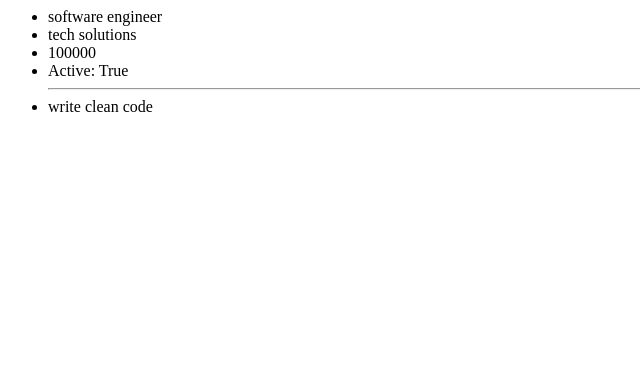
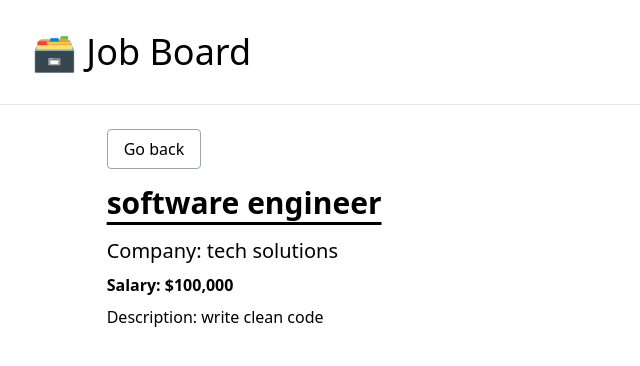
Before and after one commit to mbrychczynski/Job_Board_Django, a Django app: page /job/2/ in a window 1280 px wide. Shown: the top 366 px of the page, without its empty margins (0-640 px from the left). Run offline with Django 5.2, Linux system fonts and the light colour scheme; data comes from the database, SQL or seed files in the repository; some libraries are stand-ins or nearby versions.

Commit message:
Styling to Our Home and Detail Job Page

```diff
--- /dev/null
+++ b/job_board/templates/job_board/_base.html
@@ -0,0 +1,25 @@
+<!DOCTYPE html>
+<html lang="en">
+<head>
+    <meta charset="UTF-8">
+    <meta http-equiv="X-UA-Compatible" content="IE=edge">
+    <meta name="viewport" content="width=device-width, initial-scale=1.0">
+    <title>Job Board</title>
+    <script src="https://cdn.tailwindcss.com"></script>
+</head>
+<body>
+    <div class="mb-8">
+        <h1 class="text-4xl py-8 pl-8">
+        <a href="{% url 'home' %}">
+                🗃️ Job Board
+            </a>
+        </h1>
+        <hr>
+    </div>
+    <div class="container mx-auto mb-8">
+        {% block content%}
+        {% endblock content %}
+
+    </div>
+</body>
+</html>
--- a/job_board/templates/job_board/detail.html
+++ b/job_board/templates/job_board/detail.html
@@ -1,10 +1,11 @@
-<html>
-    <ul>
-        <li>{{ posting.title }}</li>
-        <li>{{ posting.company }}</li>
-        <li>{{ posting.salary }}</li>
-        <li>Active: {{ posting.is_active }}</li>
-        <hr>
-        <li>{{ posting.description }}</li>
-    </ul>
-</html>
+{% extends 'job_board/_base.html' %}
+{% load humanize %}
+{% block content %}
+<div class="w-10/12 mx-auto">
+    <p class="pb-6"><a href="{% url 'home' %}" class="border border-gray-400 rounded px-4 py-2 hover:bg-gray-200">Go back</a></p>
+    <h1 class="text-3xl font-semibold pb-4 underline underline-offset-8">{{posting.title}}</h1>
+    <p class="pb-2 text-xl">Company: {{posting.company}}</p>
+    <p class="pb-2 font-semibold">Salary: ${{posting.salary|intcomma}}</p>
+    <p>Description: {{posting.description}}</p>
+</div>
+{% endblock content %}
--- a/job_board/urls.py
+++ b/job_board/urls.py
@@ -2,6 +2,6 @@ from django.urls import path
 from .views import index, job_detail
 
 urlpatterns = [
-    path("", index),
+    path("", index, name="home"),
     path("job/<int:pk>/", job_detail, name="job-detail"),
 ]
```
Also changed, not shown: job_board/templates/job_board/index.html (+16 -12 lines).
